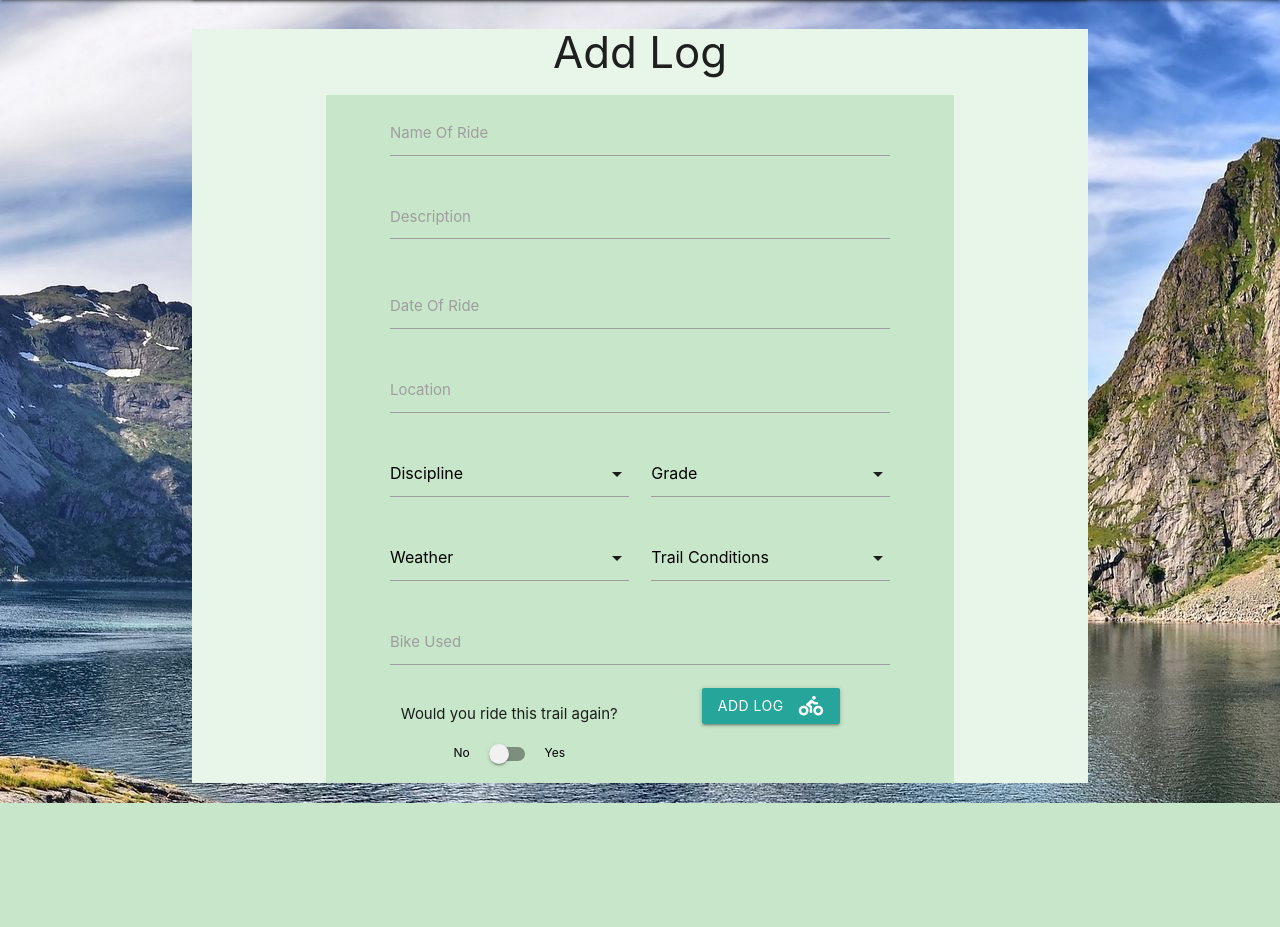
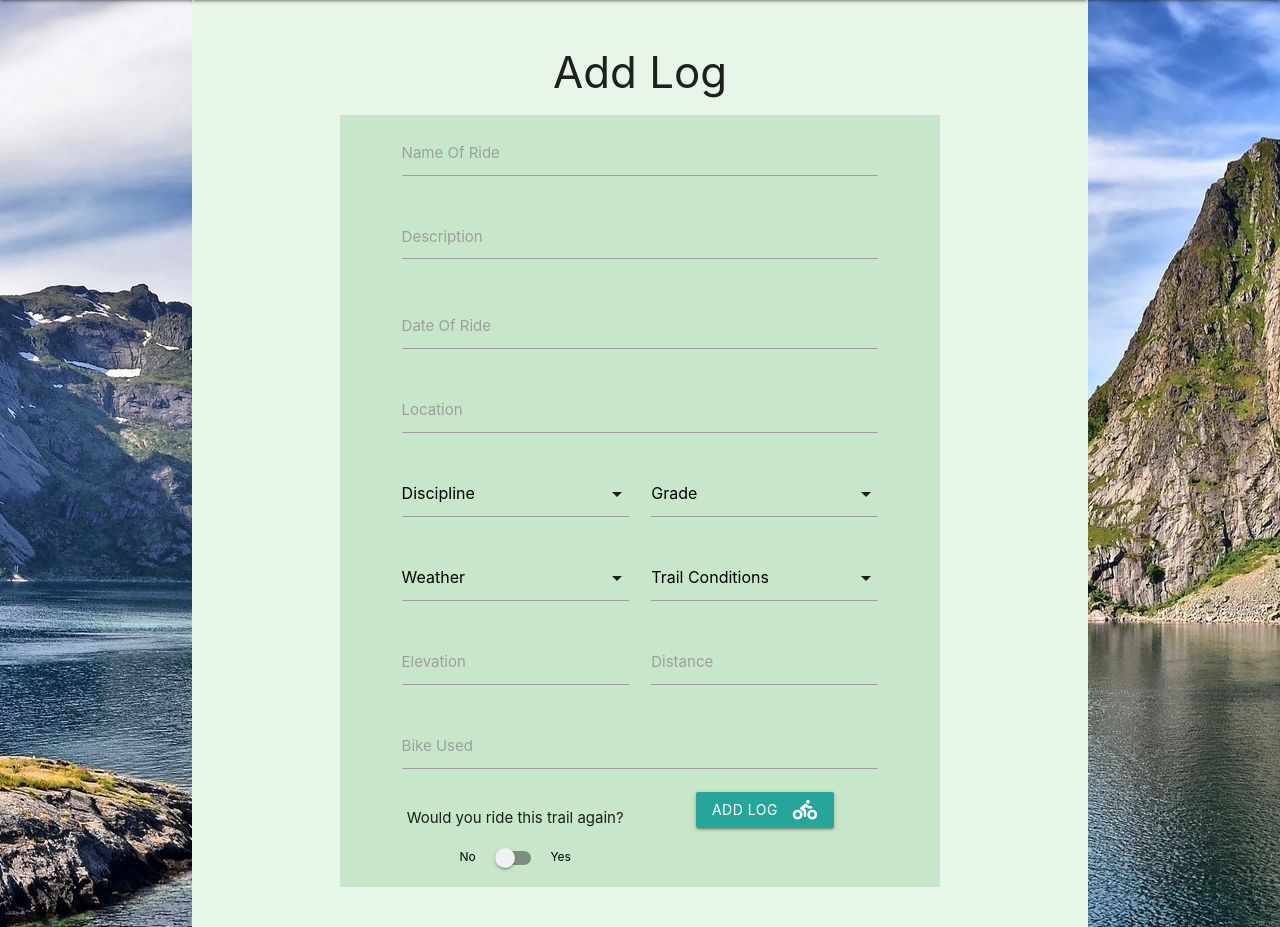
Before and after one commit to jamesigibbs/MS3-MTBLog, a Flask app: page /add_log in a window 1280 px wide. Shown: the part 64-991 px from the top of the page. Before the commit the page ends 867 px from the top, so only its background shows below. Run offline with Flask 2, Linux system fonts and the light colour scheme; data that the repository does not hold is empty; some libraries are stand-ins or nearby versions.

Commit message:
Added styling to the logs page and added distance and elevation to my add log page

```diff
--- a/app.py
+++ b/app.py
@@ -55,21 +55,21 @@ def login():
     if request.method == "POST":
         # check if username exists in database
         exitsing_user = mongo.db.users.find_one(
-             {"email": request.form.get("email")})
+             {"username": request.form.get("username")})
 
         if exitsing_user:
             # ensure hashed password matches user input
             if check_password_hash(
              exitsing_user["password"], request.form.get("password")):
-                session["user"] = request.form.get("email")
+                session["user"] = request.form.get("username")
                 return redirect(url_for("logs"))
             else:
                 # invalid password
-                flash("Email and/or Password is incorrect")
+                flash("Username and/or Password is incorrect")
                 return redirect(url_for("login"))
         else:
-            # email does not exist
-            flash("Email and/or Password is incorrect")
+            # username does not exist
+            flash("Username and/or Password is incorrect")
             return redirect(url_for("login"))
 
     return render_template("login.html")
--- a/notesForDoc.txt
+++ b/notesForDoc.txt
@@ -1,2 +1,3 @@
 MTB Background IMG Source -- https://en.wikipedia.org/wiki/Mountain_bike#/media/File:Norco_Range.jpg
 Mountain Backgorund IMG Source -- https://wallpaperscraft.com/download/mountain_sky_lake_summer_92505/1920x1080
+Matirialize Select Validation Script -- https://github.com/Code-Institute-Solutions/TaskManagerAuth/blob/main/04-AddingATask-WritingToTheDatabase/02-materialize-select-validation/static/js/script.js
--- a/static/css/style.css
+++ b/static/css/style.css
@@ -13,3 +13,11 @@ body.postlog {
 .flashes h4 {
     line-height: 2;
 }
+
+.add_form {
+    padding: 20px;
+}
+
+.header-title{
+    padding-right: 5px;
+}
--- a/static/js/script.js
+++ b/static/js/script.js
@@ -13,4 +13,32 @@ $(document).ready(function(){
     });
   });
 
+// Taken from TravelTimN Flask Rebuild 2020
+  validateMaterializeSelect();
+    function validateMaterializeSelect() {
+        let classValid = { "border-bottom": "1px solid #4caf50", "box-shadow": "0 1px 0 0 #4caf50" };
+        let classInvalid = { "border-bottom": "1px solid #f44336", "box-shadow": "0 1px 0 0 #f44336" };
+        if ($("select.validate").prop("required")) {
+            $("select.validate").css({ "display": "block", "height": "0", "padding": "0", "width": "0", "position": "absolute" });
+        }
+        $(".select-wrapper input.select-dropdown").on("focusin", function () {
+            $(this).parent(".select-wrapper").on("change", function () {
+                if ($(this).children("ul").children("li.selected:not(.disabled)").on("click", function () { })) {
+                    $(this).children("input").css(classValid);
+                }
+            });
+        }).on("click", function () {
+            if ($(this).parent(".select-wrapper").children("ul").children("li.selected:not(.disabled)").css("background-color") === "rgba(0, 0, 0, 0.03)") {
+                $(this).parent(".select-wrapper").children("input").css(classValid);
+            } else {
+                $(".select-wrapper input.select-dropdown").on("focusout", function () {
+                    if ($(this).parent(".select-wrapper").children("select").prop("required")) {
+                        if ($(this).css("border-bottom") != "1px solid rgb(76, 175, 80)") {
+                            $(this).parent(".select-wrapper").children("input").css(classInvalid);
+                        }
+                    }
+                });
+            }
+        });
+    }
 //Custom
--- a/templates/add_log.html
+++ b/templates/add_log.html
@@ -1,24 +1,26 @@
 {% extends "postlog-base.html" %}
 {% block content %}
+    <div class="add_form">
         <h3 class="center-align">Add Log</h3>
         <div class="row container green lighten-4">
             <form class="col s10 offset-s1" method="POST" action="{{ url_for('add_log') }}">
                 <div class="row">
                     <!-- Name Of Rider -->
                     <div class="input-field  grey-text text-darken-2 col s12">
-                    <input id="name_of_ride" name="name_of_ride" type="text" minlength="3" maxlength="100" class="validate">
+                        <input id="name_of_ride" name="name_of_ride" type="text" minlength="3" maxlength="100"
+                            class="validate" required>
                         <label for="name_of_ride">Name Of Ride</label>
                     </div>
                     <!-- Description -->
                     <div class="input-field  grey-text text-darken-2 col s12">
                         <textarea id="description" name="description" minlength="5" maxlength="500"
-                        class="materialize-textarea"></textarea>
+                            class="materialize-textarea" required></textarea>
                         <label for="description">Description</label>
                     </div>
                     <!-- Date Of Ride -->
                     <div class="input-field  grey-text text-darken-2 col s12">
                         <input id="date_of_ride" name="date_of_ride" type="text" minlength="3" maxlength="50"
-                        class="datepicker validate">
+                            class="datepicker validate" required>
                         <label for="date_of_ride">Date Of Ride</label>
                     </div>
                     <!-- Location -->
@@ -28,7 +30,7 @@
                     </div>
                     <!-- Discipline -->
                     <div class="input-field grey-text text-darken-2 col s6">
-                    <select id="discipline" class="grey-text text-darken-2">
+                        <select id="discipline" class="grey-text text-darken-2" required>
                             <option value="" disabled selected>Discipline</option>
                             {% for discipline in disciplines %}
                             <option value="{{ discipline.discipline_name }}">{{ discipline.discipline_name }}</option>
@@ -37,7 +39,7 @@
                     </div>
                     <!-- Grade -->
                     <div class="input-field grey-text text-darken-2 col s6">
-                    <select id="grade">
+                        <select id="grade" required>
                             <option value="" disabled selected>Grade</option>
                             <option value="Black">Black</option>
                             <option value="Black/Red">Black/Red</option>
@@ -49,7 +51,7 @@
                     </div>
                     <!-- Weather -->
                     <div class="input-field grey-text text-darken-2 col s6">
-                    <select id="weather">
+                        <select id="weather" required>
                             <option value="" disabled selected>Weather</option>
                             <option value="Light Rain">Light Rain</option>
                             <option value="Overcast">Overcast</option>
@@ -62,16 +64,27 @@
                     </div>
                     <!-- Trail Conditions -->
                     <div class="input-field grey-text text-darken-2 col s6">
-                    <select id="trail_conditons">
+                        <select id="trail_conditons" required>
                             <option value="" disabled selected>Trail Conditions</option>
                             {% for condition in conditions %}
                             <option value="{{ condition.condition_name }}">{{ condition.condition_name }}</option>
                             {% endfor %}
                         </select>
                     </div>
+                    <!-- Elevation -->
+                    <div class="input-field  grey-text text-darken-2 col s6">
+                        <input id="elevation" name="elevation" type="text" minlength="3" maxlength="100" class="validate">
+                        <label for="elevation">Elevation</label>
+                    </div>
+                    <!-- Distance -->
+                    <div class="input-field  grey-text text-darken-2 col s6">
+                        <input id="distance" name="distance" type="text" minlength="1" maxlength="100" class="validate">
+                        <label for="distance">Distance</label>
+                    </div>
                     <!--Bike Used-->
                     <div class="input-field  grey-text text-darken-2 col s12">
-                    <input id="bike_used" name="bike_used" type="text" minlength="3" maxlength="100" class="validate">
+                        <input id="bike_used" name="bike_used" type="text" minlength="1" maxlength="5" class="validate"
+                            required>
                         <label for="bike_used">Bike Used</label>
                     </div>
                     <!--Ride Again-->
@@ -92,5 +105,6 @@
                 </div>
             </form>
         </div>
+    </div>
 
 {% endblock %}
--- a/templates/login.html
+++ b/templates/login.html
@@ -17,8 +17,8 @@
                     <!--Email-->
                     <div class="input-field col s10">
                         <i class="fas fa-sign-in-alt prefix"></i>
-                        <input id="email" name="email" type="email" class="validate" required>
-                        <label for="email">Email Address</label>
+                        <input id="username" name="username" type="text" class="validate" required>
+                        <label for="username">Username</label>
                     </div>
 
                     <!--Password-->
```
Also changed, not shown: templates/logs.html (+13 -5 lines). Lines whose indentation alone changed are shown as unchanged.
